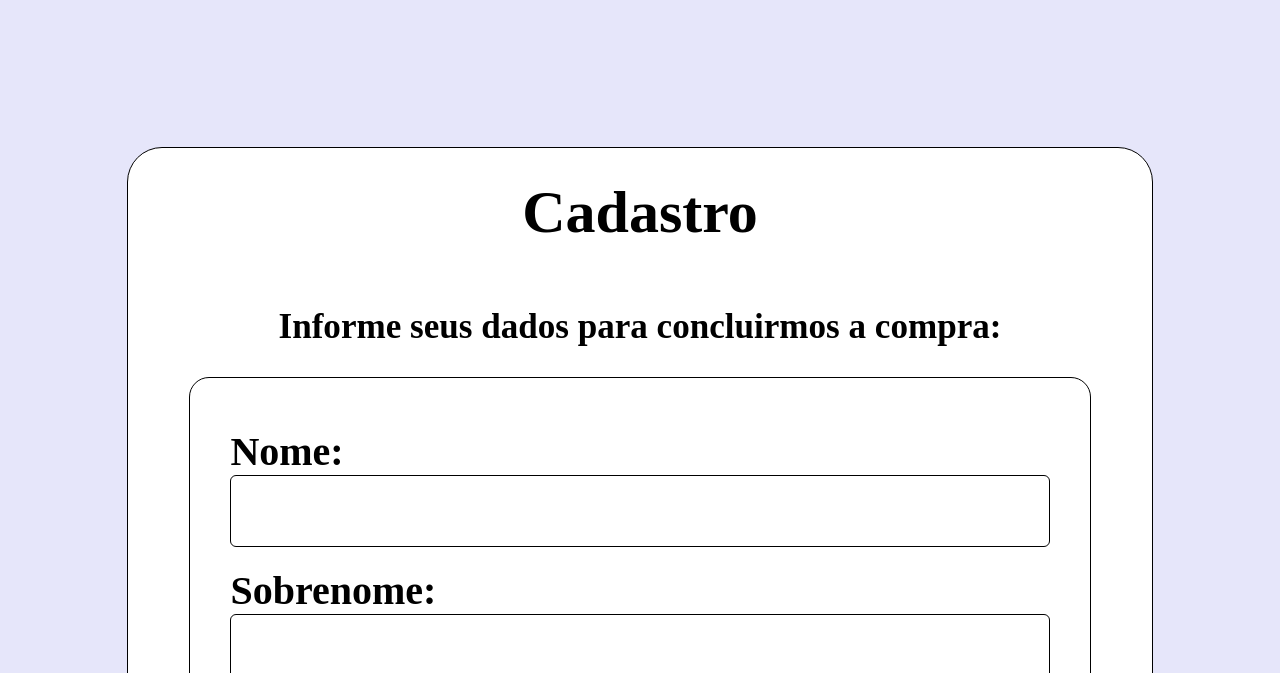
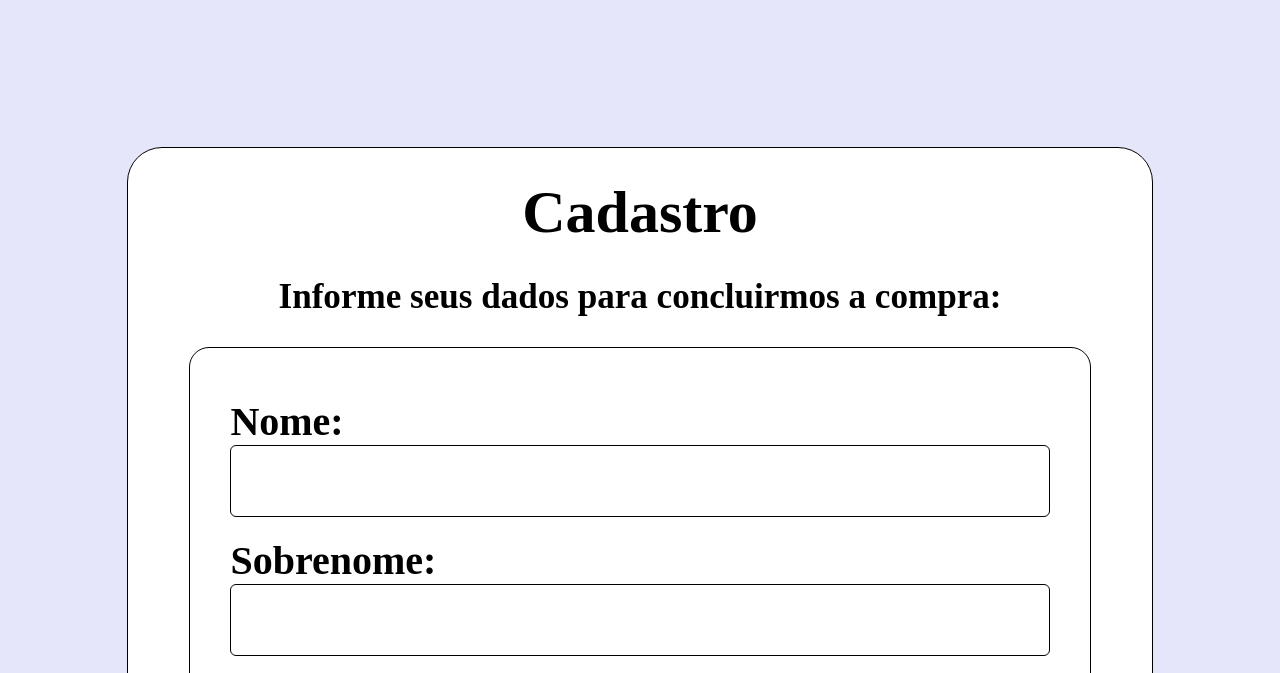
Before and after one commit to rodrigosilva1302/jumbex, a plain HTML site: page finalizar.html in a window 1280 px wide. Shown: the part 122-795 px from the top of the page. Drawn offline with nearby package versions, Linux system fonts and the light colour scheme.

Commit message:
Update stylefinalizar.css

```diff
--- a/stylefinalizar.css
+++ b/stylefinalizar.css
@@ -38,7 +38,6 @@ main {
 h1 {
 	text-align: center;
 	padding-top: 30px;
-	padding-bottom: 30px;
 }
 
 h3 {
```
